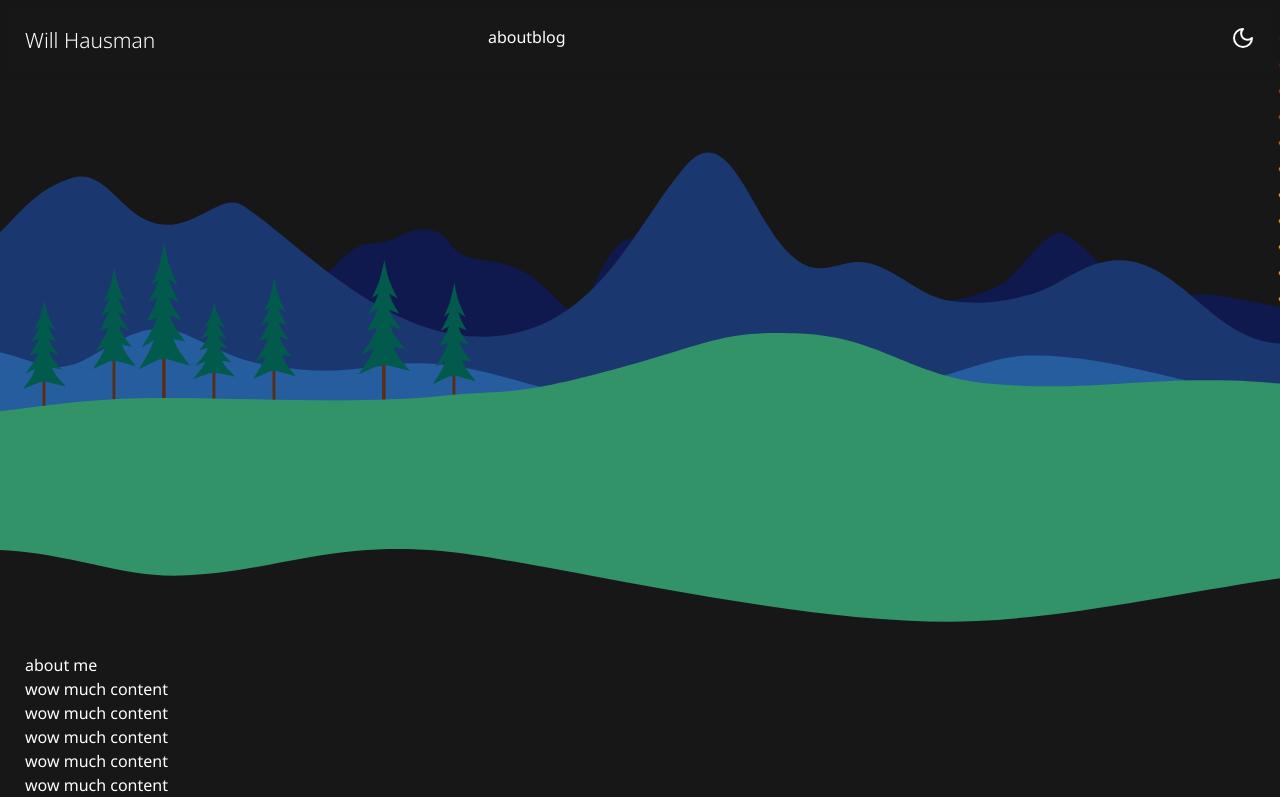
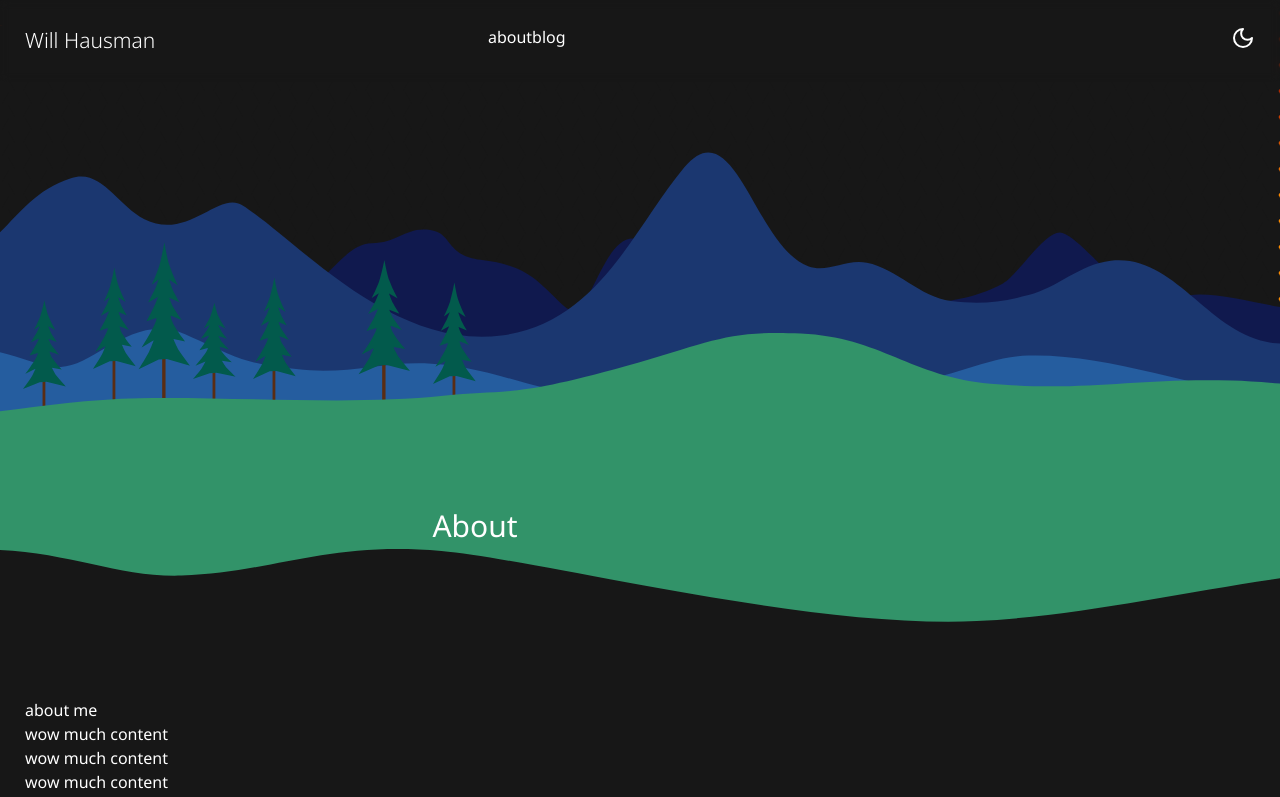
Before and after one commit to whaus7/will-hausman, a Next.js app: page /about in a window 1280 px wide. Shown: the top 797 px of the page. Built offline with nearby package versions, Linux system fonts and the light colour scheme.

Commit message:
add page title

```diff
--- a/app/about/page.tsx
+++ b/app/about/page.tsx
@@ -1,6 +1,14 @@
+import type { Metadata } from 'next'
+
+export const metadata: Metadata = {
+  title: 'About',
+  description: 'My personal website',
+}
+
 export default function About() {
   return (
     <div className="w-full max-w-[900]">
+      <h1>{`${metadata.title}`}</h1>
       <div>about me</div>
       <div>wow much content</div>
       <div>wow much content</div>
--- a/app/blog/page.tsx
+++ b/app/blog/page.tsx
@@ -1,6 +1,14 @@
+import type { Metadata } from 'next'
+
+export const metadata: Metadata = {
+  title: 'Blog',
+  description: 'My personal website',
+}
+
 export default function Blog() {
   return (
     <div className="w-full max-w-[900]">
+      <h1>{`${metadata.title}`}</h1>
       <div>first blog</div>
       <div>first blog</div>
       <div>first blog</div>
--- a/app/globals.css
+++ b/app/globals.css
@@ -20,6 +20,13 @@ header {
   position: fixed;
   margin-inline: auto;
   top: 0;
+}
+
+h1 {
+  text-align: center;
+  width: 900px;
+  font-size: 30px;
+  transform: translateY(-150px);
 }
 
 .darkMode header {
```
